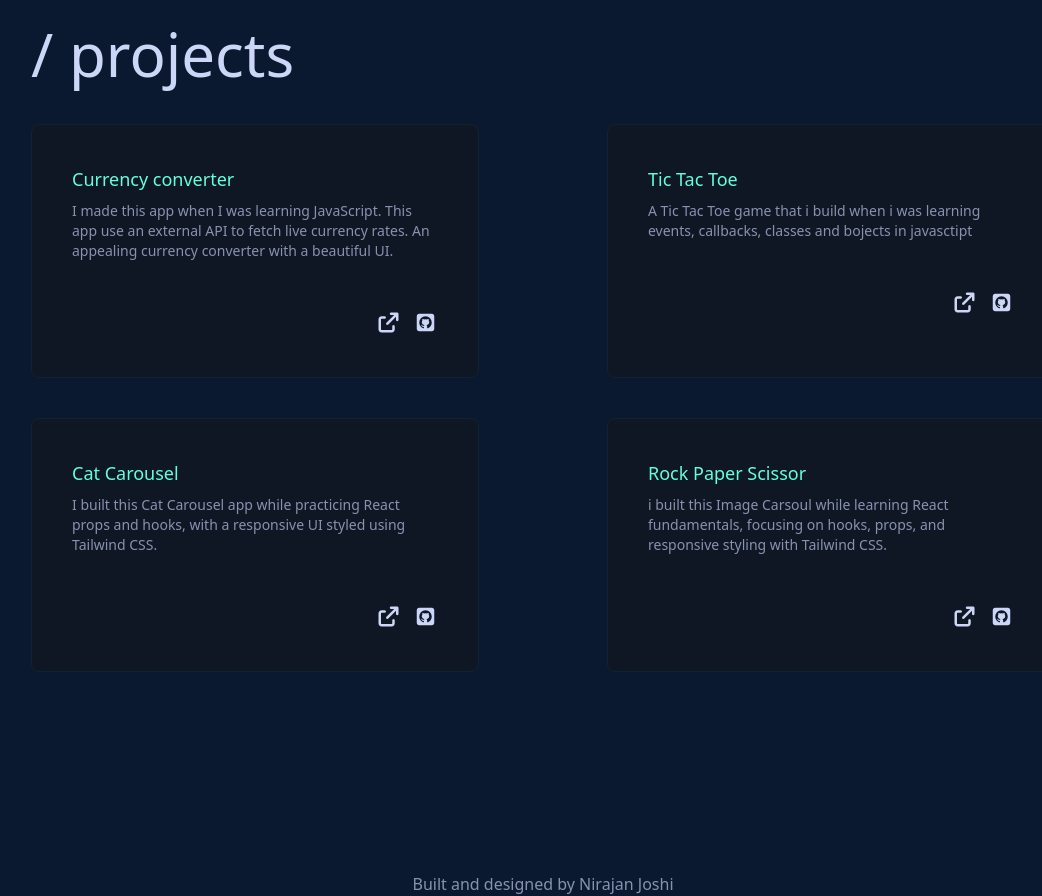
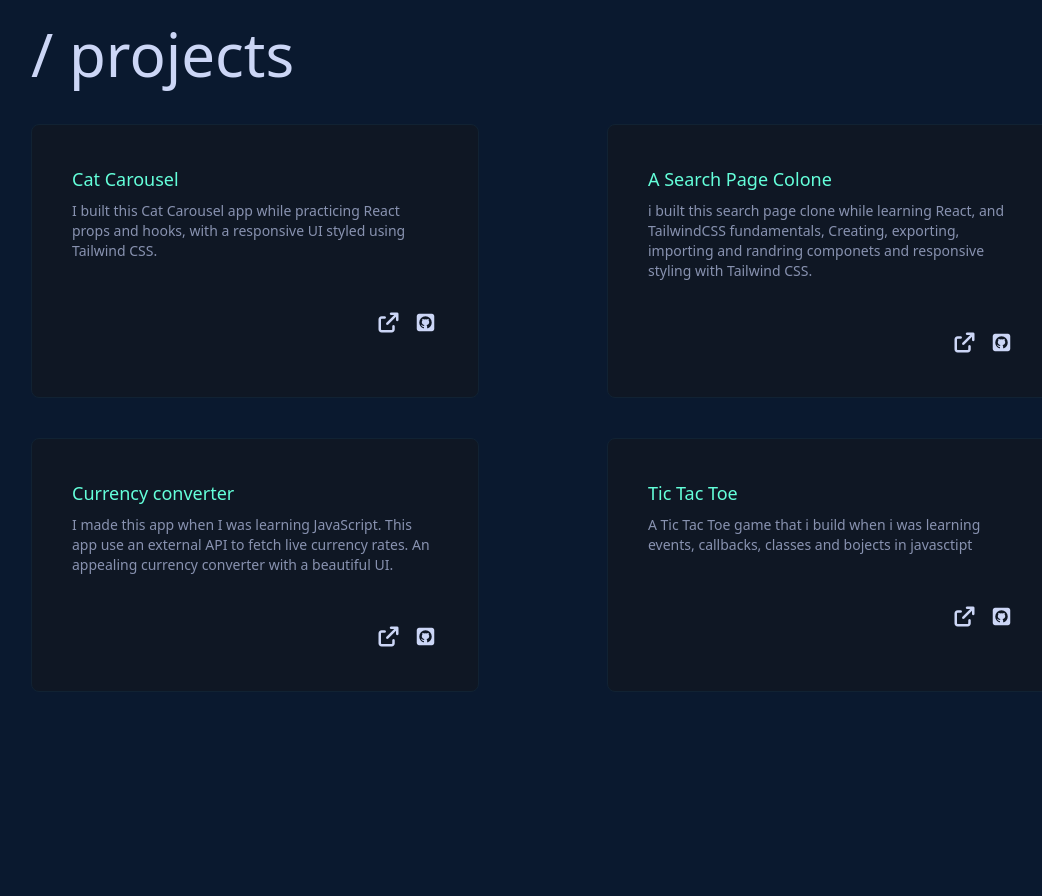
Before and after one commit to Dev-Nirajan/portfolio2, a React (Vite) app: page / in a window 1280 px wide. Shown: the part 1560-2456 px from the top of the page, without its empty margins (97-1139 px from the left). Built offline with nearby package versions, Linux system fonts and the light colour scheme.

Commit message:
change position of arry elmentsts, add links

```diff
--- a/src/Allprojects.js
+++ b/src/Allprojects.js
@@ -1,5 +1,17 @@
 const projects = [
 
+   {
+    title: 'Cat Carousel',
+    desc: 'I built this Cat Carousel app while practicing React props and hooks, with a responsive UI styled using Tailwind CSS.',
+    repo: 'https://github.com/Dev-Nirajan/ImageCarsoul',
+    live: 'https://imagecarsoul.pages.dev/',
+  },
+  {
+    title: 'A Search Page Colone',
+    desc: 'i built this search page clone while learning React, and TailwindCSS fundamentals, Creating, exporting, importing and randring componets and responsive styling with Tailwind CSS.',
+    repo: 'https://github.com/Dev-Nirajan/SearchPageClone',
+    live: 'https://searchpageclone.pages.dev/',
+  },
   {
     title: 'Currency converter',
     desc: 'I made this app when I was learning JavaScript. This app use an external API to fetch live currency rates. An appealing currency converter with a beautiful UI.',
@@ -12,19 +24,6 @@ const projects = [
     desc: 'A Tic Tac Toe game that i build when i was learning events, callbacks, classes and bojects in javasctipt',
     repo: 'https://github.com/Dev-Nirajan/Tic-Tac-Toe',
     live: 'https://dev-nirajan.github.io/Tic-Tac-Toe/',
-  },
-  {
-    title: 'Cat Carousel',
-    desc: 'I built this Cat Carousel app while practicing React props and hooks, with a responsive UI styled using Tailwind CSS.',
-    repo: '#',
-    live: '#',
-  },
-
-  {
-    title: 'Rock Paper Scissor',
-    desc: 'i built this Image Carsoul while learning React fundamentals, focusing on hooks, props, and responsive styling with Tailwind CSS.',
-    repo: '#',
-    live: '#',
   },
 
 
```
